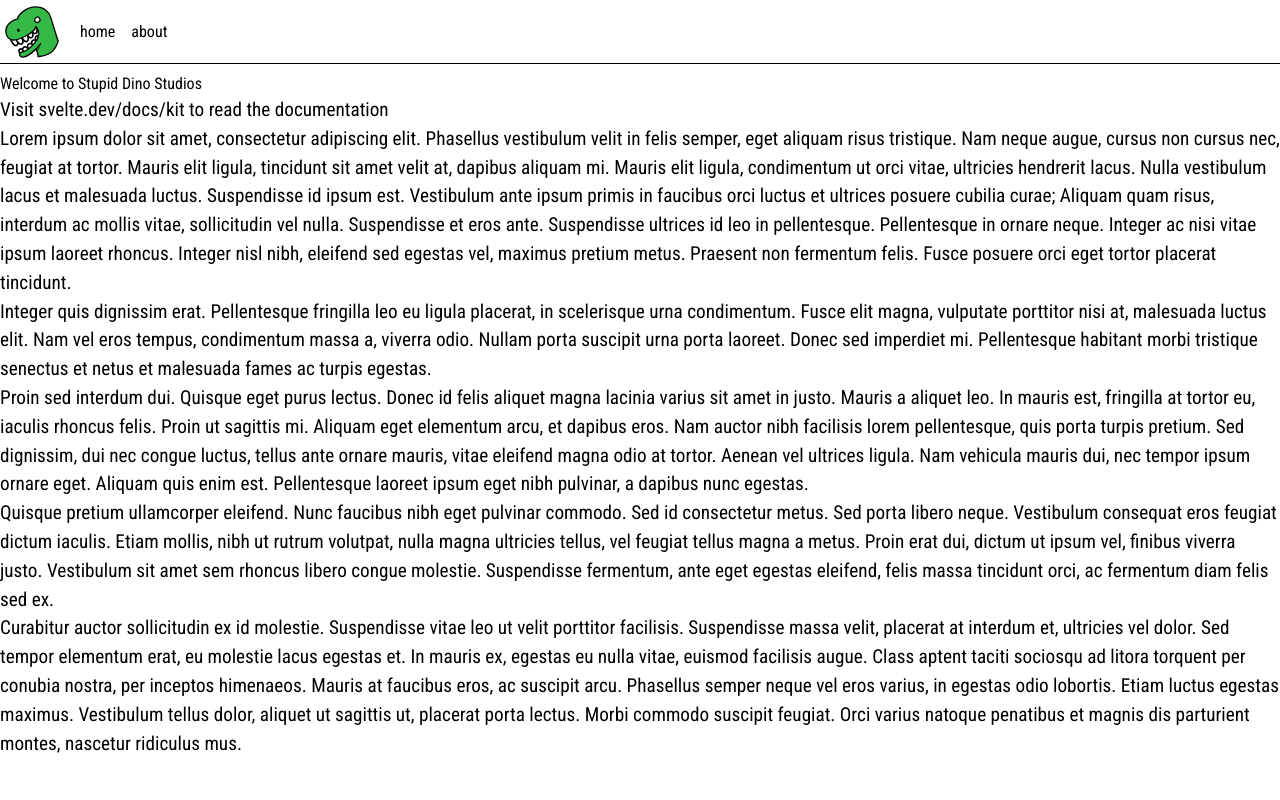
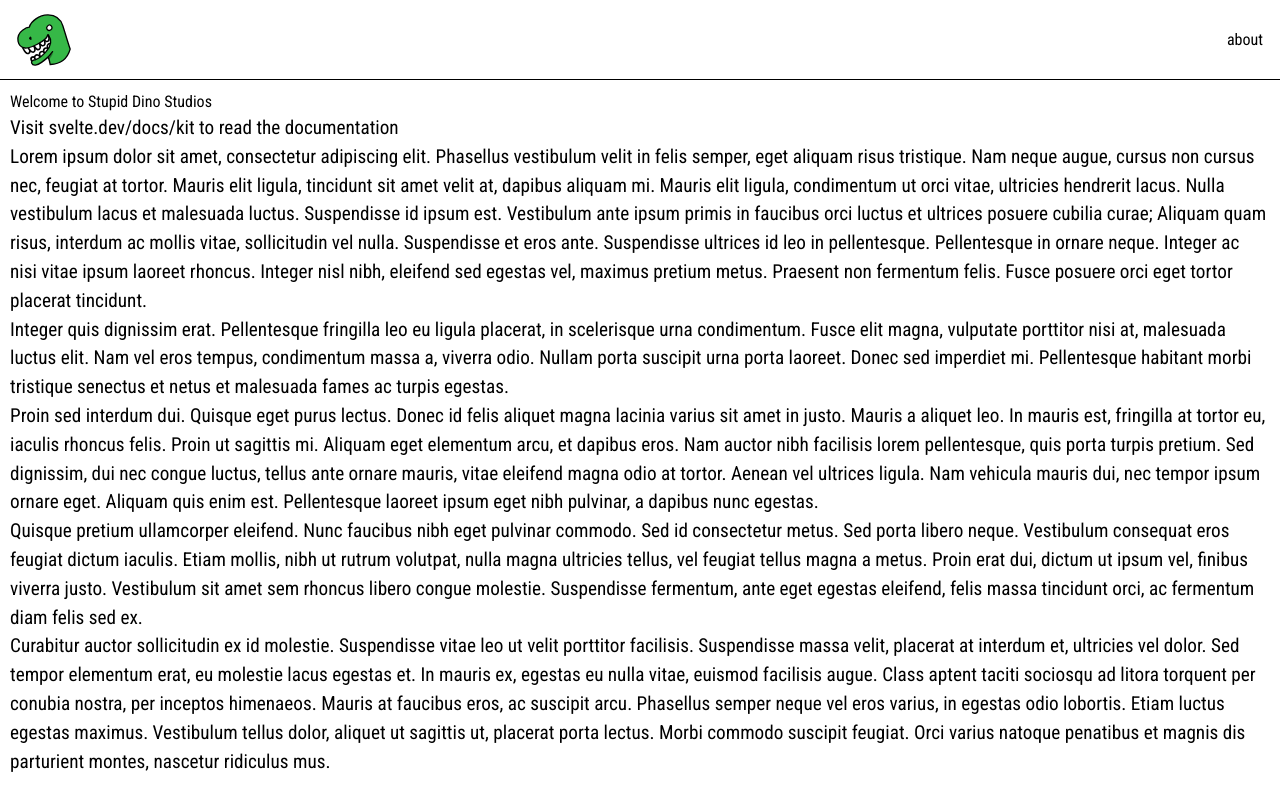
Before and after one commit to slimer37/sds-site, a SvelteKit app: page / in a window 1280 px wide. Built offline with nearby package versions, Linux system fonts and the light colour scheme.

Commit message:
shrinking header

```diff
--- a/src/routes/(site)/+layout.svelte
+++ b/src/routes/(site)/+layout.svelte
@@ -1,31 +1,77 @@
-<script>
+<script lang='ts'>
 	let { children } = $props();
+
+	let header: Element;
+
+	function shrinkWhenScrolled() {
+		const scrollThreshold = 50;
+
+		if (document.body.scrollTop > scrollThreshold || document.documentElement.scrollTop > scrollThreshold) {
+			header.classList.add("shrunk-header");
+		} else {
+			header.classList.remove("shrunk-header");
+		}
+	}
 </script>
 
-<nav>
-	<img src="/dino.svg" alt="Stupid Dino Studios" width="64" height="64">
-	<a href="/">home</a>
-	<a href="/about">about</a>
-</nav>
+<svelte:window on:scroll={shrinkWhenScrolled} />
 
-{@render children()}
+<div class="max-w-screen max-h-screen p-0 m-0">
+
+	<nav class="flex justify-between items-center p-3" bind:this={header}>
+		<a href="/"><img src="/dino.svg" alt="Stupid Dino Studios" width=64 height=64></a>
+		<div class='btn-container'>
+			<a href="/about">about</a>
+		</div>
+	</nav>
+
+	<div class="content-container">
+		{@render children()}
+	</div>
+
+</div>
 
 <style>
+	:root {
+		--nav-height: 80px;
+		--shrunk-nav-height: 60px;
+	}
+
 	nav {
+		border-bottom: 1px solid black;
+
+		position: fixed;
+		width: 100%;
+		top: 0;
+		height: var(--nav-height);
+
+		transition: 0.2s cubic-bezier(0.075, 0.82, 0.165, 1);
+
+		z-index: 1000;
+
+		background-color: white;
+
+		font-size: 1em;
+	}
+
+	:global(.shrunk-header) {
+		height: var(--shrunk-nav-height) !important;
+		font-size: 0.75em;
+	}
+
+	.btn-container {
 		display: flex;
 		align-items: center;
+		justify-content: center;
 		gap: 1rem;
-		border-bottom: 1px solid black;
 
-		position: absolute;
-		width: 100vw;
-		left: 0;
-		top: 0;
+		padding: 5px;
 
-		height: 64px;
+		transition-duration: 1s;
 	}
 
-	:global(body) {
-		margin-top: 72px;
+	.content-container {
+		margin-top: var(--nav-height);
+		padding: 10px;
 	}
 </style>
```
